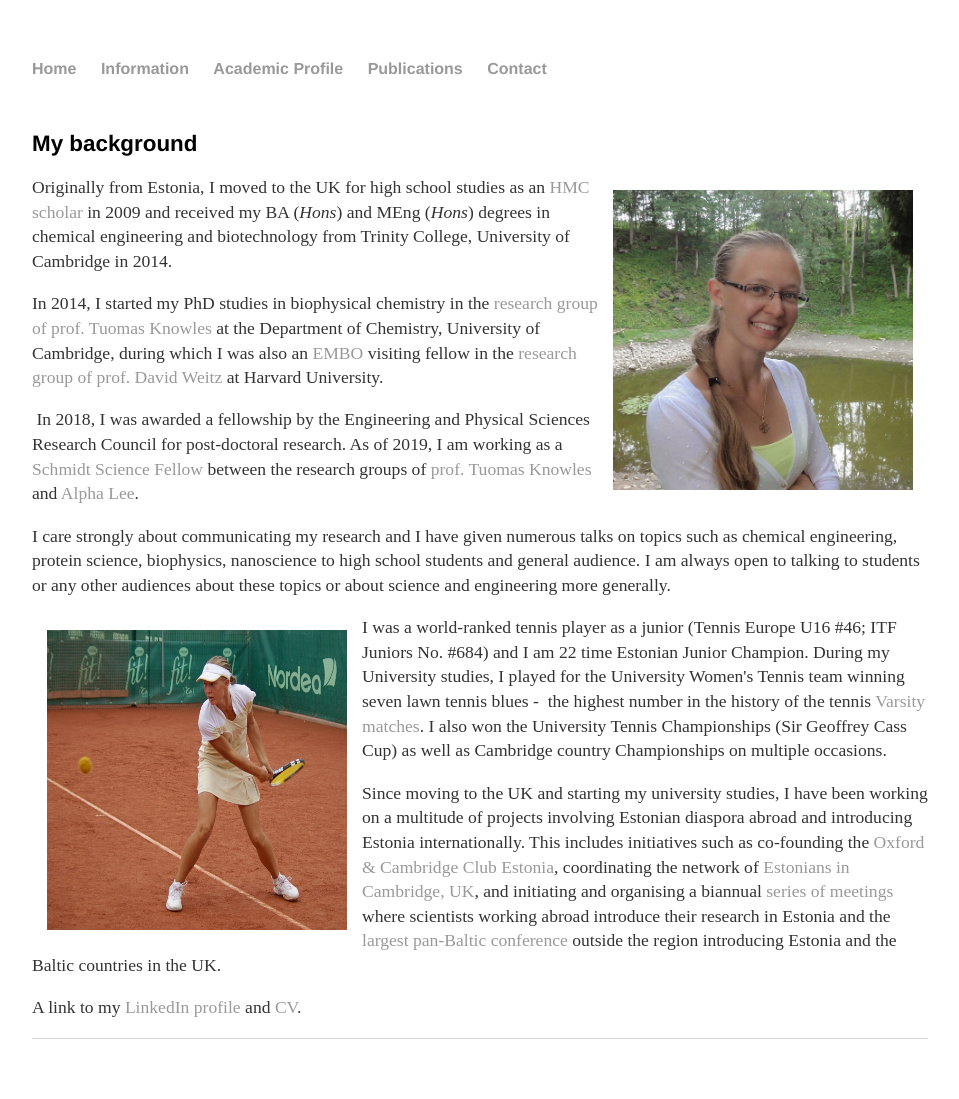
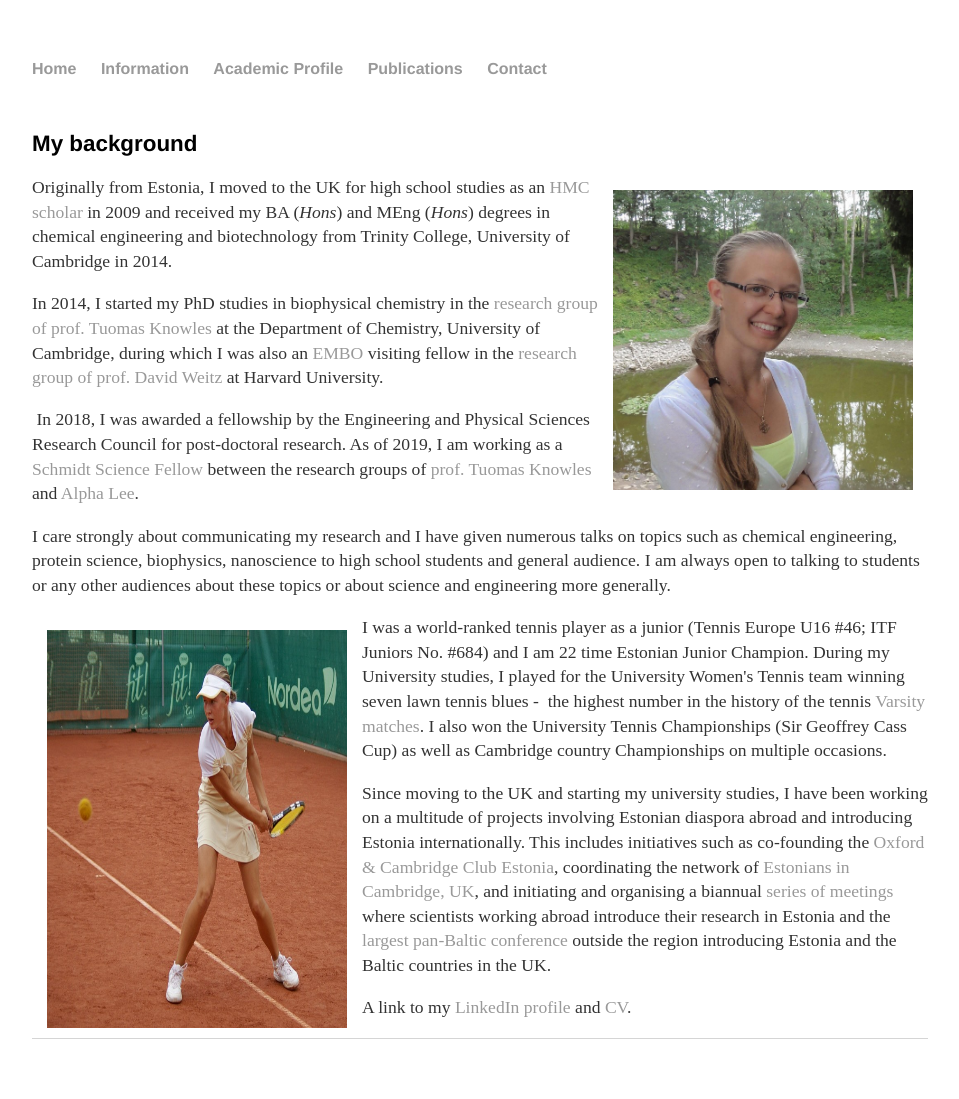
Before and after one commit to kadiliissaar/kadiliissaar.github.io, a Jekyll site: the page built from background/index.html, in a window 1280 px wide. Shown: the whole page, without its empty margins (160-1119 px from the left). Built offline with Jekyll 4.4.1, drawn with Linux system fonts in a browser that asks for light colours.

Commit message:
Update index.html

```diff
--- a/background/index.html
+++ b/background/index.html
@@ -27,7 +27,7 @@
 talking to students or any other audiences about these topics or about science and engineering more generally.</p>
 
 	<p>
-<img src="https://github.com/kadiliissaar/kadiliissaar.github.io/raw/master/Photos/Kadi_tennis1.jpg" style="float:left;width:300px;height:300px;margin:15px;">
+<img src="https://github.com/kadiliissaar/kadiliissaar.github.io/raw/master/Photos/Kadi_tennis1.jpg" style="float:left;width:300px;height:398px;margin:15px;">
 I was a world-ranked tennis player as a junior (Tennis Europe U16 #46; ITF Juniors No. #684) and I am 22 time
 Estonian Junior Champion. During my University studies, I played for the University Women's Tennis team winning seven
 lawn tennis blues -  the highest number in the history of the tennis
```
